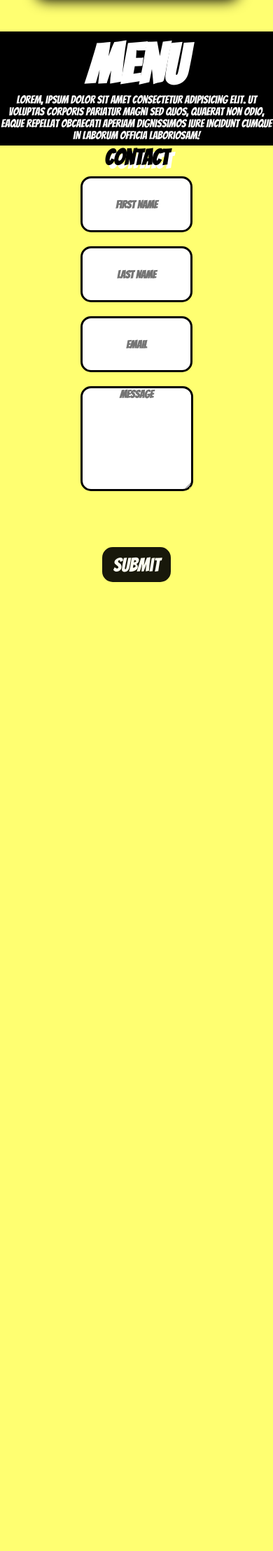
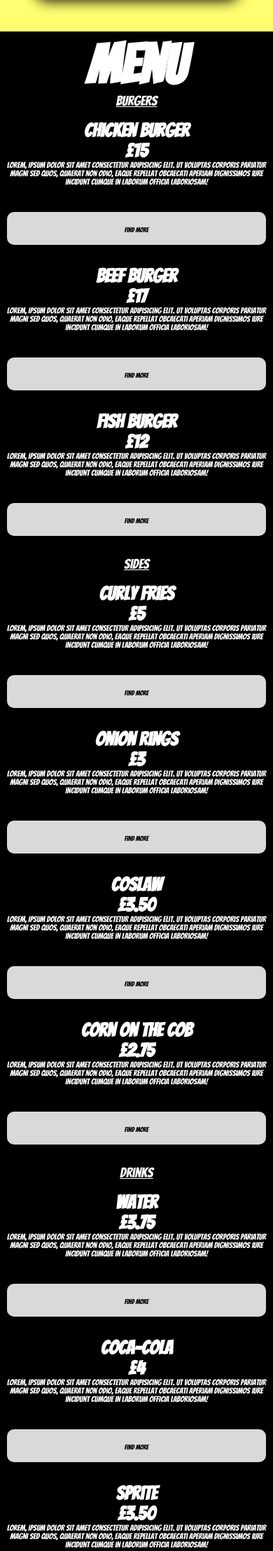
Before and after one commit to JoshuasProgramming/Burger-Palace-Responsive, a PHP site: page /index.html in a window 390 px wide. Shown: the part 1427-3644 px from the top of the page at 70% size. Before the commit the page ends 2259 px from the top, so only its background shows below. Run offline with PHP 8.4, Linux system fonts and the light colour scheme; some libraries are stand-ins or nearby versions; grey boxes are pictures that could not be loaded.

Commit message:
10th commit upload for Burger Palace Responsive
1. Upgraded the menu section with items (Burgers, Sides, Drinks) and individual 'find more' buttons

```diff
--- a/index.html
+++ b/index.html
@@ -39,7 +39,7 @@
     <section class="top-2">
         <div class="top-2-text">
             <h1 class="home-header">Burgers on the go</h1>
-            <button><a href="#About" class="let-me">Learn More</a></button>
+            <button><a href="#Menu" class="let-me">Learn More</a></button>
         </div>
    </section>
 
@@ -70,7 +70,41 @@
 
             </div>
             <h2>Menu</h2>
-            <p class="food1">Lorem, ipsum dolor sit amet consectetur adipisicing elit. Ut voluptas corporis pariatur magni sed quos, quaerat non odio, eaque repellat obcaecati aperiam dignissimos iure incidunt cumque in laborum officia laboriosam!</p>
+            <p class="food1" style="font-size:3vw"><span style="font-size:5vw"><u>Burgers</u></p><br>
+            <p class="food1" style="font-size:3vw"><span style="font-size:7vw"><strong>Chicken Burger</strong> <br> <strong>£15</strong></span> <br>Lorem, ipsum dolor sit amet consectetur adipisicing elit. Ut voluptas corporis pariatur magni sed quos, quaerat non odio, eaque repellat obcaecati aperiam dignissimos iure incidunt cumque in laborum officia laboriosam!</p><br>
+            <div class="menu-button"><a href="#">Find more</a></div>
+
+            <p class="food1" style="font-size:3vw"><span style="font-size:7vw"><strong>Beef Burger</strong> <br> <strong>£17</strong></span> <br>Lorem, ipsum dolor sit amet consectetur adipisicing elit. Ut voluptas corporis pariatur magni sed quos, quaerat non odio, eaque repellat obcaecati aperiam dignissimos iure incidunt cumque in laborum officia laboriosam!</p><br>
+            <div class="menu-button"><a href="#">Find more</a></div>
+
+            <p class="food1" style="font-size:3vw"><span style="font-size:7vw"><strong>Fish Burger</strong> <br> <strong>£12</strong></span> <br>Lorem, ipsum dolor sit amet consectetur adipisicing elit. Ut voluptas corporis pariatur magni sed quos, quaerat non odio, eaque repellat obcaecati aperiam dignissimos iure incidunt cumque in laborum officia laboriosam!</p><br>
+            <div class="menu-button"><a href="#">Find more</a></div>
+
+            <p class="food1" style="font-size:3vw"><span style="font-size:5vw"><u>Sides</u></p><br>
+
+
+            <p class="food1" style="font-size:3vw"><span style="font-size:7vw"><strong>Curly Fries</strong> <br> <strong>£5</strong></span> <br>Lorem, ipsum dolor sit amet consectetur adipisicing elit. Ut voluptas corporis pariatur magni sed quos, quaerat non odio, eaque repellat obcaecati aperiam dignissimos iure incidunt cumque in laborum officia laboriosam!</p><br>
+            <div class="menu-button"><a href="#">Find more</a></div>
+
+            <p class="food1" style="font-size:3vw"><span style="font-size:7vw"><strong>Onion Rings</strong> <br> <strong>£3</strong></span> <br>Lorem, ipsum dolor sit amet consectetur adipisicing elit. Ut voluptas corporis pariatur magni sed quos, quaerat non odio, eaque repellat obcaecati aperiam dignissimos iure incidunt cumque in laborum officia laboriosam!</p><br>
+            <div class="menu-button"><a href="#">Find more</a></div>
+
+            <p class="food1" style="font-size:3vw"><span style="font-size:7vw"><strong>Coslaw</strong> <br> <strong>£3.50</strong></span> <br>Lorem, ipsum dolor sit amet consectetur adipisicing elit. Ut voluptas corporis pariatur magni sed quos, quaerat non odio, eaque repellat obcaecati aperiam dignissimos iure incidunt cumque in laborum officia laboriosam!</p><br>
+            <div class="menu-button"><a href="#">Find more</a></div>
+
+            <p class="food1" style="font-size:3vw"><span style="font-size:7vw"><strong>Corn On The Cob</strong> <br> <strong>£2.75</strong></span> <br>Lorem, ipsum dolor sit amet consectetur adipisicing elit. Ut voluptas corporis pariatur magni sed quos, quaerat non odio, eaque repellat obcaecati aperiam dignissimos iure incidunt cumque in laborum officia laboriosam!</p><br>
+            <div class="menu-button"><a href="#">Find more</a></div>
+
+            <p class="food1" style="font-size:3vw"><span style="font-size:5vw"><u>Drinks</u></p><br>
+
+            <p class="food1" style="font-size:3vw"><span style="font-size:7vw"><strong>Water</strong> <br> <strong>£3.75</strong></span> <br>Lorem, ipsum dolor sit amet consectetur adipisicing elit. Ut voluptas corporis pariatur magni sed quos, quaerat non odio, eaque repellat obcaecati aperiam dignissimos iure incidunt cumque in laborum officia laboriosam!</p><br>
+            <div class="menu-button"><a href="#">Find more</a></div>
+
+            <p class="food1" style="font-size:3vw"><span style="font-size:7vw"><strong>Coca-Cola</strong> <br> <strong>£4</strong></span> <br>Lorem, ipsum dolor sit amet consectetur adipisicing elit. Ut voluptas corporis pariatur magni sed quos, quaerat non odio, eaque repellat obcaecati aperiam dignissimos iure incidunt cumque in laborum officia laboriosam!</p><br>
+            <div class="menu-button"><a href="#">Find more</a></div>
+
+            <p class="food1" style="font-size:3vw"><span style="font-size:7vw"><strong>Sprite</strong> <br> <strong>£3.50</strong></span> <br>Lorem, ipsum dolor sit amet consectetur adipisicing elit. Ut voluptas corporis pariatur magni sed quos, quaerat non odio, eaque repellat obcaecati aperiam dignissimos iure incidunt cumque in laborum officia laboriosam!</p><br>
+            <div class="menu-button"><a href="#">Find more</a></div>
 
             <div class="food-image2">
 
--- a/script.js
+++ b/script.js
@@ -2,7 +2,6 @@
 
 //Grabbing the hamburger image
 const hamburger_image = document.getElementById('hamburger_image');
-
 
 //Grabbing the popup section
 const popup = document.getElementById('popup');
@@ -16,6 +15,7 @@ const close_popup = document.getElementById('close_popup');
 function enableMenu(){
     popup.classList = [];
     popup.classList.add("popup");
+    // ham_ul.style.margin = "0px 100px";
     ham_ul.style.transform = "translate(0px,0px)";
     ham_ul.style.left = "0";
 }
@@ -23,7 +23,7 @@ function enableMenu(){
 function disablemenu(){
     popup.classList = [];
     popup.classList.add("disabled");
-
+    ham_ul.style.margin = "0px -600px";
 }
 
 //When the user presses the hamburger menu
@@ -34,7 +34,7 @@ hamburger_image.addEventListener("click",(e)=>{
     if(x === "disabled"){
         enableMenu();
     }
-})
+});
 
 close_popup.addEventListener("click", (e)=>{
     disablemenu();
@@ -88,7 +88,7 @@ const submit = document.getElementById('submit').addEventListener("click", (e)=>
  * Function to create the Google Map
  */
 
- function myMap(){
+function myMap(){
     //Map options
     let options = {
         zoom:15,
--- a/style.css
+++ b/style.css
@@ -147,6 +147,27 @@ h2 {
 .top-2:active {
   -webkit-box-shadow: 1px 1px 11px black;
           box-shadow: 1px 1px 11px black;
+}
+
+.menu-button {
+  background: white;
+  font-family: 'Bangers', cursive;
+  margin: 10px 0px 20px 0px;
+  padding: 15px;
+  border: 10px solid black;
+  opacity: 85%;
+  border-radius: 20px;
+}
+
+.menu-button a {
+  text-decoration: none;
+  color: black;
+  font-size: 2.5vw;
+}
+
+.menu-button:hover {
+  opacity: 100%;
+  cursor: pointer;
 }
 
 button {
--- a/style.scss
+++ b/style.scss
@@ -106,6 +106,27 @@ h2{
         opacity:100%;
     }&:active{
         box-shadow: 1px 1px 11px black;
+    }
+}
+
+.menu-button{
+    background: white;
+    font-family: 'Bangers', cursive;
+    margin:10px 0px 20px 0px; //top, right, bottom, left
+    padding:15px;
+    border: 10px solid black;
+    opacity: 85%;
+    border-radius: 20px;
+
+    a{
+        text-decoration: none;
+        color:black;
+        font-size: 2.5vw;
+    }
+
+    &:hover{
+        opacity: 100%;
+        cursor: pointer;
     }
 }
 
@@ -230,6 +251,8 @@ button{
         text-align: center;
         transition: transform 1s ease-in;
         transform: translate(-6000px, 0px);
+        // margin:0px 0px;
+        // transition: all 2s;
 
         .close-popup{
             color:red;
```
Also changed, not shown: 1 other file.
